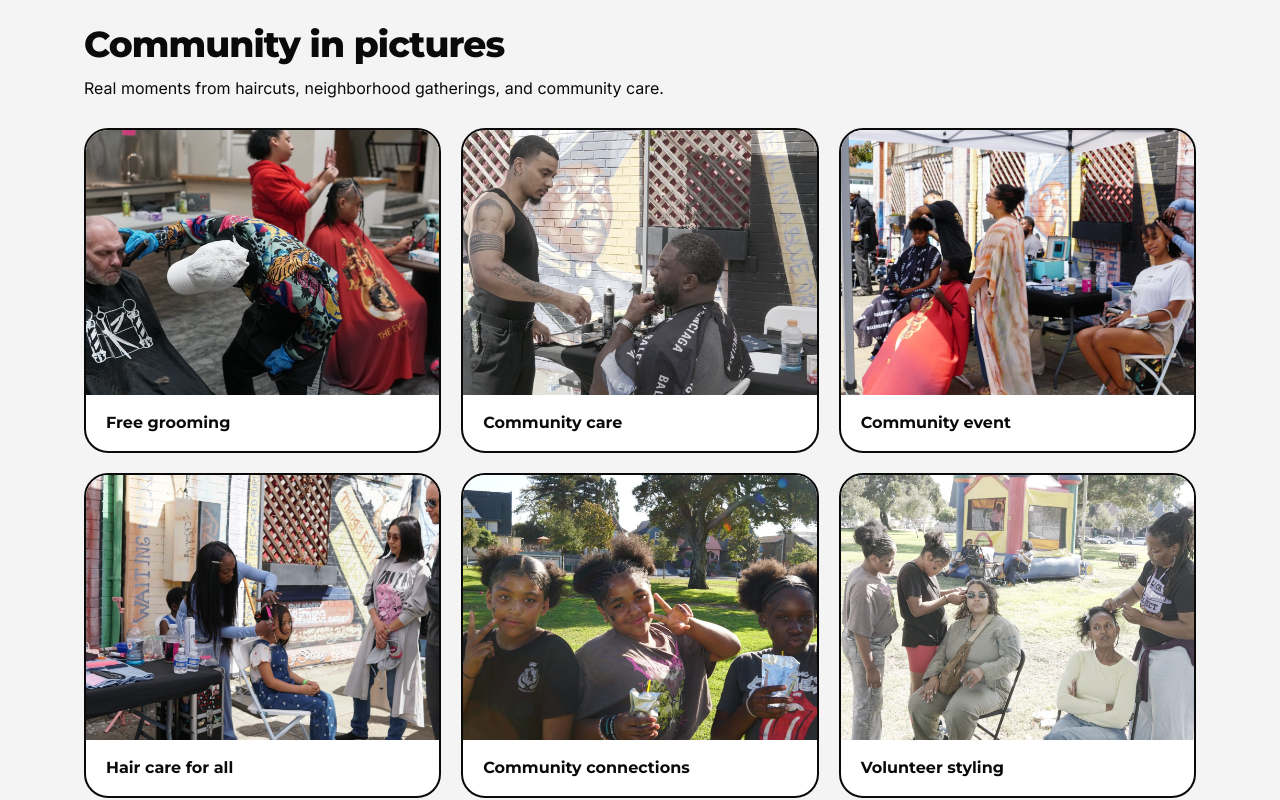
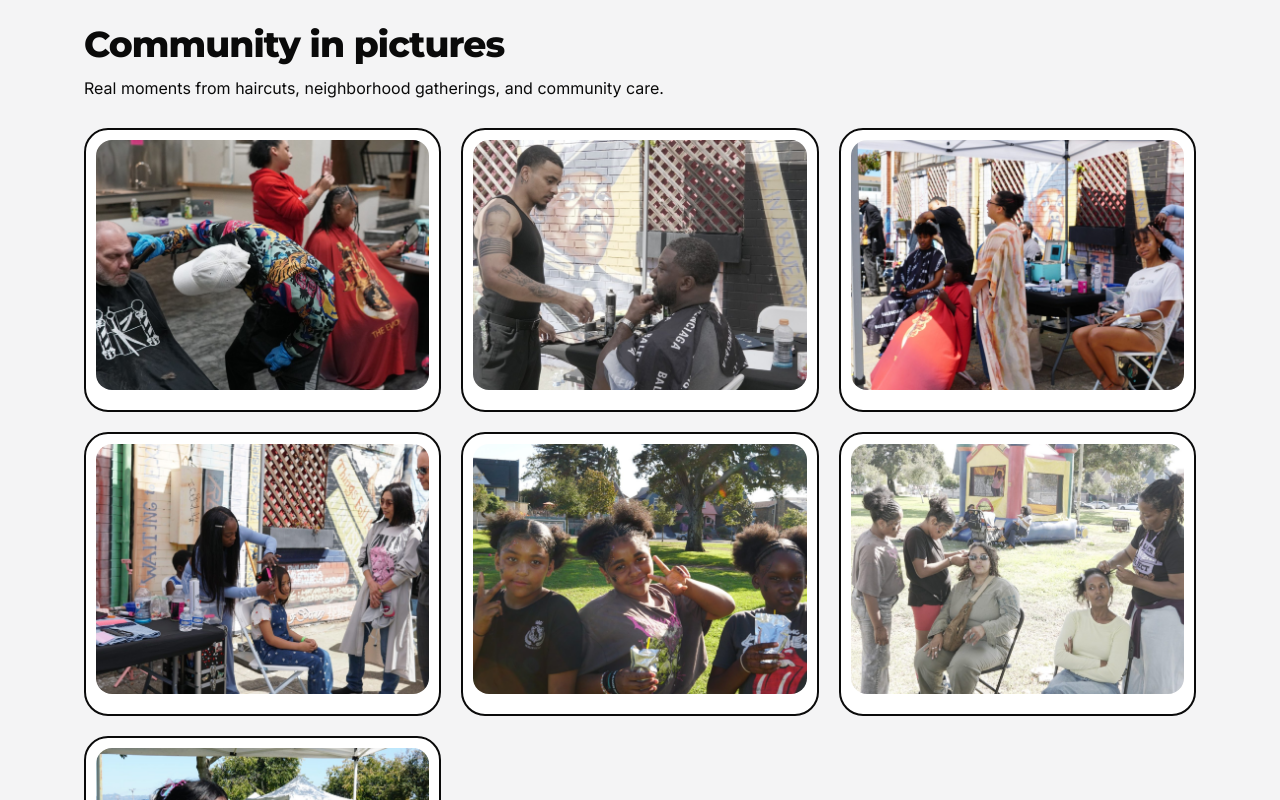
Before and after one commit to Sofreshcity/Web, a React (Vite) app: page /media in a window 1280 px wide. Shown: the part 980-1780 px from the top of the page. Built offline with nearby package versions, Linux system fonts and the light colour scheme; no server answers.

Commit message:
Update So Fresh City messaging, navigation, photos and event CTAs

```diff
--- a/src/pages/Media.tsx
+++ b/src/pages/Media.tsx
@@ -42,9 +42,8 @@ export default function Media() {
             <p className="mt-3">Real moments from haircuts, neighborhood gatherings, and community care.</p>
             <div className="mt-7 grid gap-5 sm:grid-cols-2 lg:grid-cols-3">
               {gallery.map((photo) => (
-                <figure key={photo.id} className="overflow-hidden rounded-3xl border-2 border-ink bg-white">
-                  <CommunityPhoto photo={photo} className="aspect-[4/3] w-full" />
-                  <figcaption className="px-5 py-4 font-display font-bold">{photo.caption}</figcaption>
+                <figure key={photo.id} className="rounded-3xl border-2 border-ink bg-white p-2.5 pb-5">
+                  <CommunityPhoto photo={photo} className="aspect-[4/3] w-full rounded-2xl" />
                 </figure>
               ))}
             </div>
```
